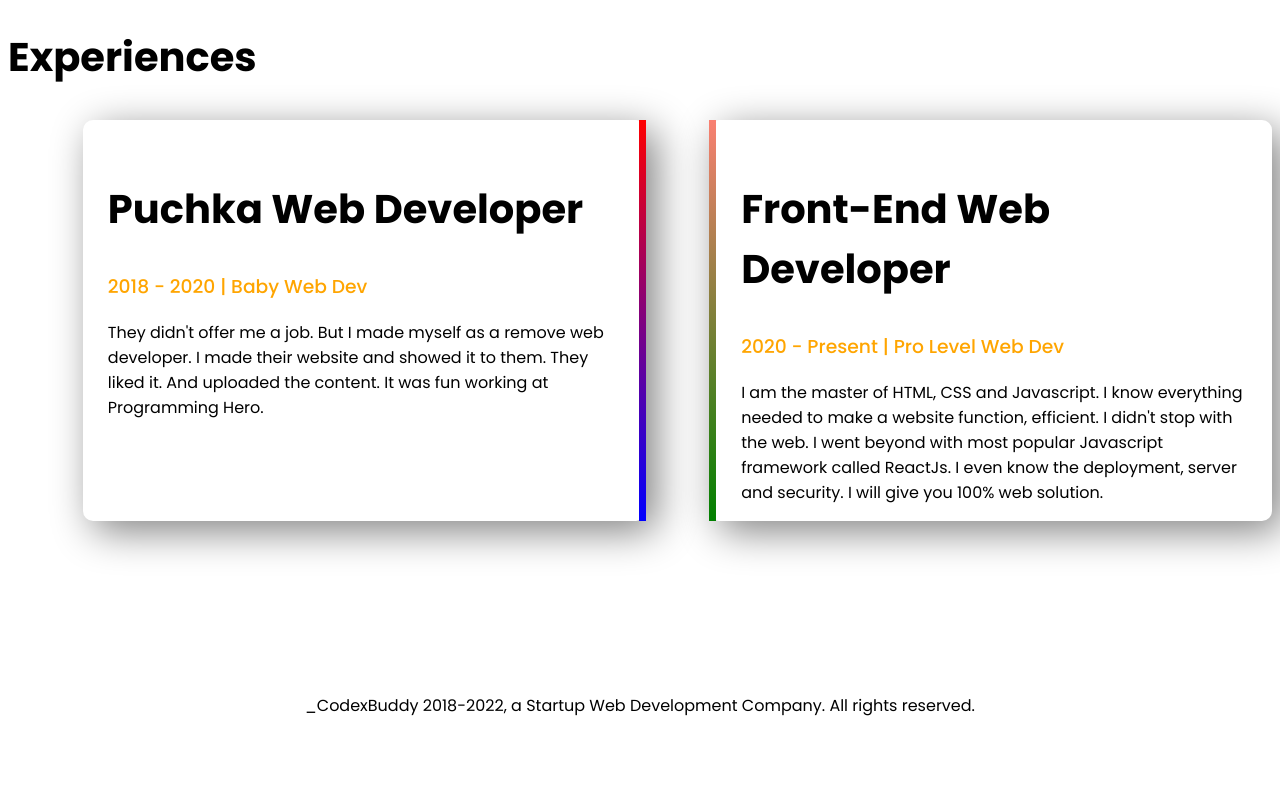
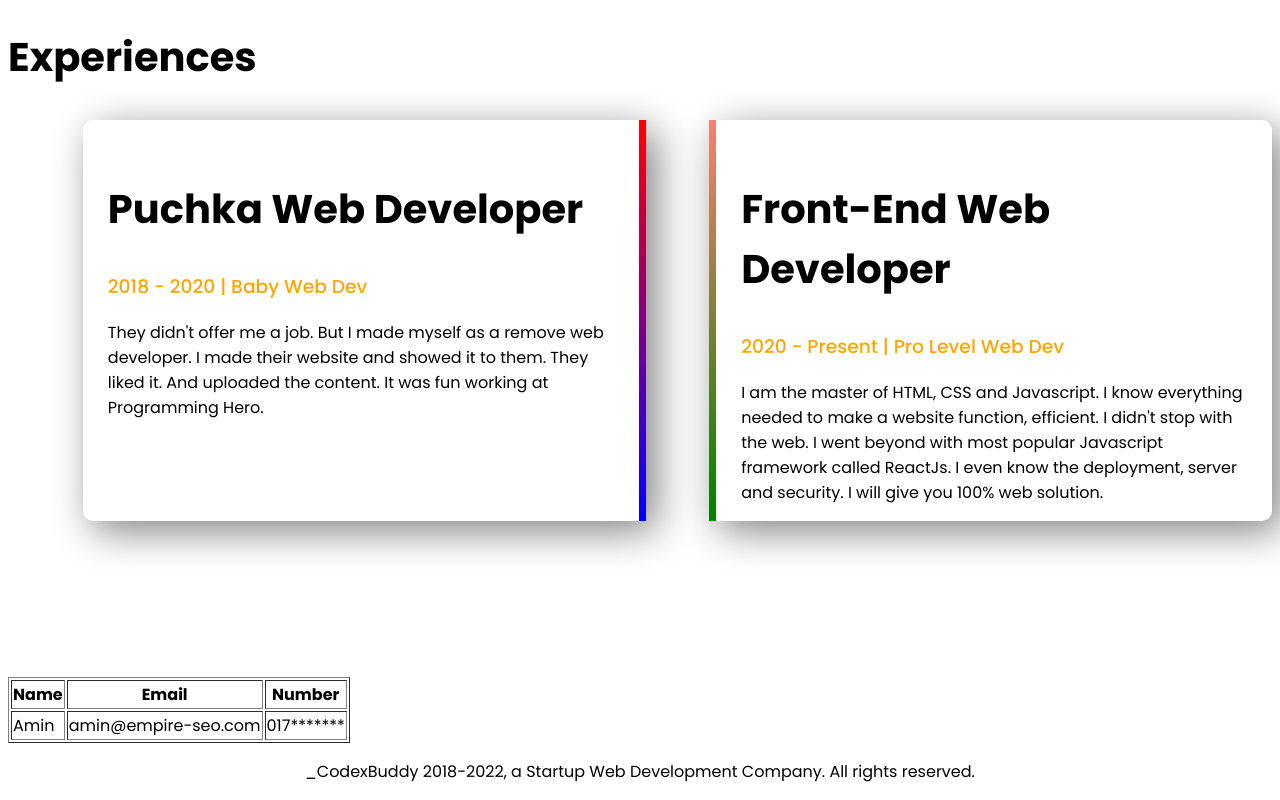
Before and after one commit to dev-codexbuddy/portfolio.me, a plain HTML site: page index.html in a window 1280 px wide. Shown: the part 1314-2114 px from the top of the page. Before the commit the page ends 2048 px from the top, so only its background shows below. Drawn offline with Linux system fonts and the light colour scheme.

Commit message:
something

```diff
--- a/index.html
+++ b/index.html
@@ -47,6 +47,18 @@
             <p>They didn't offer me a job. But I made myself as a remove web developer. I made their website and showed it to them. They liked it. And uploaded the content. It was fun working at Programming Hero.</p>
         </div>
     </section>
+    <table border="1px";>
+        <tr>
+            <th>Name</th>
+            <th>Email</th>
+            <th>Number</th>
+        </tr>
+        <tr>
+            <td>Amin</td>
+            <td>amin@empire-seo.com</td>
+            <td>017*******</td>
+        </tr>
+    </table>
     <footer>
         <p>_CodexBuddy 2018-2022, a Startup Web Development Company. All rights reserved.</p>
     </footer>
```
